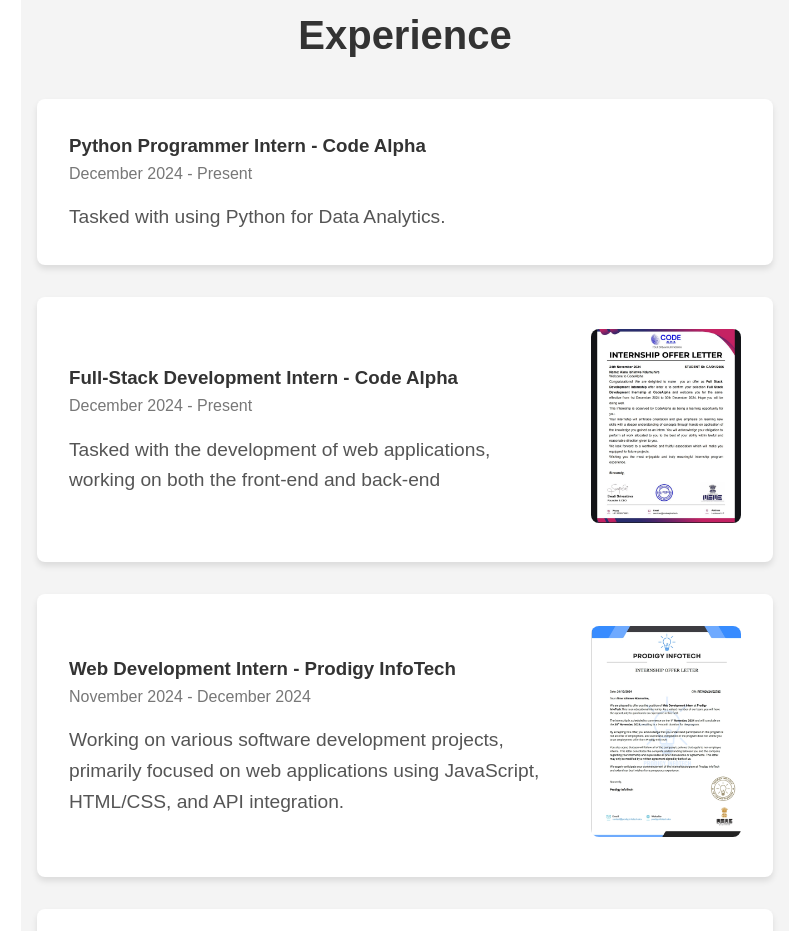
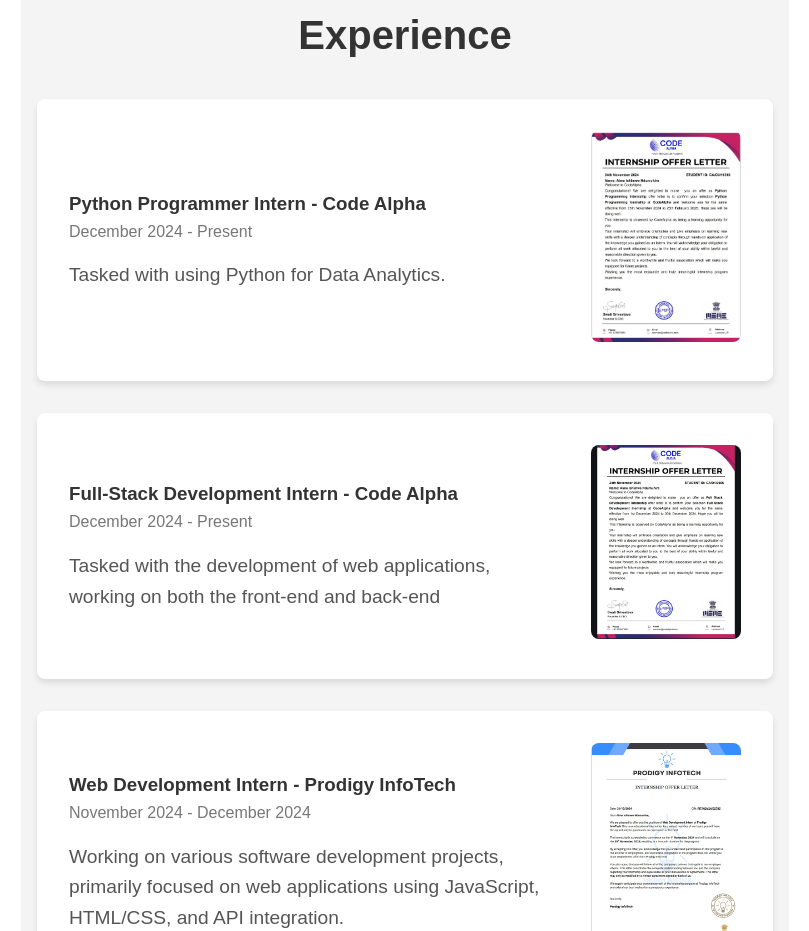
Before and after one commit to aime-ishimwe/AimeIshimwePortfolio, a plain HTML site: page AimeIshimwePersonalPortfolio/index.html in a window 1280 px wide. Shown: the part 1236-2167 px from the top of the page, without its empty margins (235-1044 px from the left). Drawn offline with Linux system fonts and the light colour scheme.

Commit message:
Added Offer Letter

```diff
--- a/AimeIshimwePersonalPortfolio/index.html
+++ b/AimeIshimwePersonalPortfolio/index.html
@@ -46,7 +46,7 @@
                         <p>Tasked with using Python for Data Analytics.</p>
                     </div>
                     <div class="experience-img">
-                        <img src="" alt="" class="company-logo" onclick="openFullscreen(this)">
+                        <img src="Images/pythonoffer.jpeg" alt="Code Alpha" class="company-logo" onclick="openFullscreen(this)">
                     </div>
                 </div>
 
```
Also changed, not shown: AimeIshimwePersonalPortfolio/Images/pythonoffer.jpeg (added).
